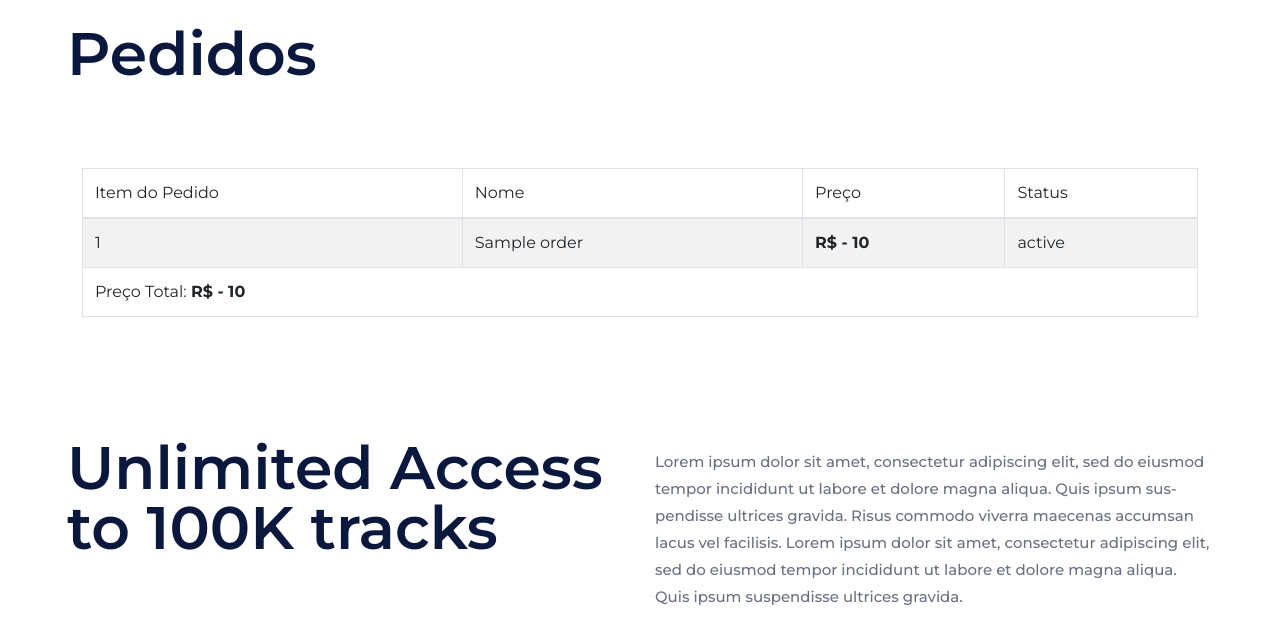
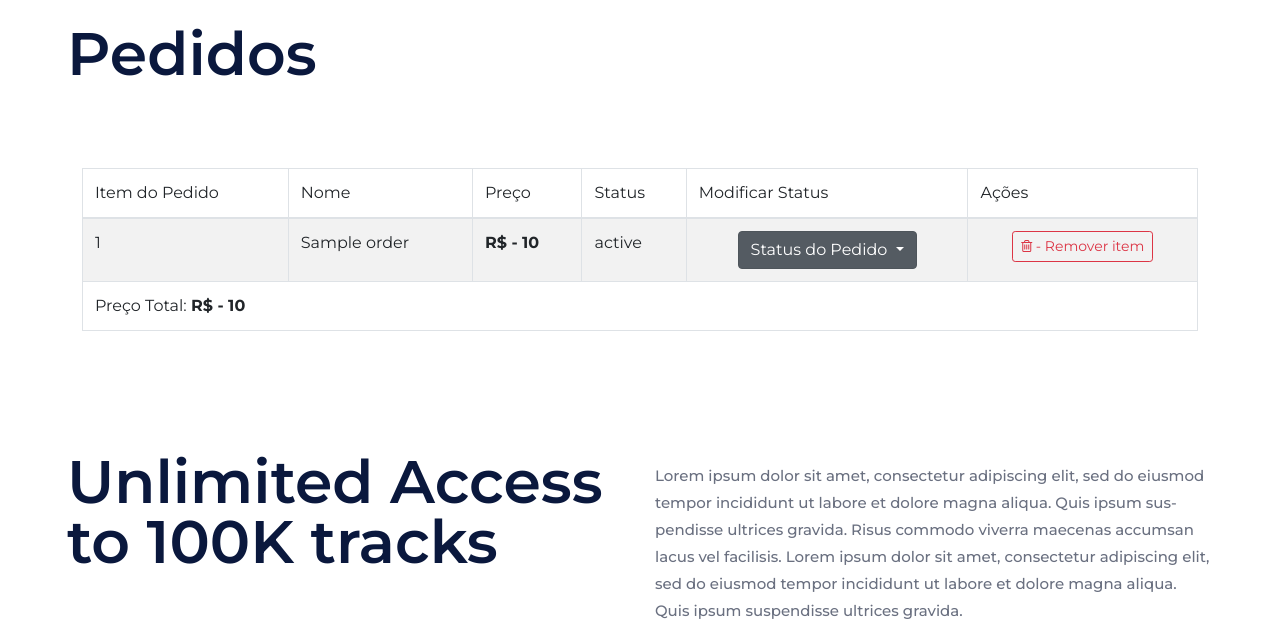
Before and after one commit to ikarolaborda/digitalmenu, a Symfony app: template app/templates/order/index.html.twig in a window 1280 px wide. Shown: the part 112-731 px from the top of the page. Run offline with Twig, Linux system fonts and the light colour scheme; the template is opened without the code that fills it: most values are stand-ins (such as "Sample title", 1, 10 or a date in 2020); some libraries are stand-ins or nearby versions.

Commit message:
feat: implement status change and order delete functions

```diff
--- a/app/templates/base.html.twig
+++ b/app/templates/base.html.twig
@@ -148,6 +148,8 @@
 <!-- Footer section end -->
 
 <!--====== Javascripts & Jquery ======-->
+<script src="https://code.jquery.com/jquery-3.3.1.slim.min.js" integrity="sha384-q8i/X+965DzO0rT7abK41JStQIAqVgRVzpbzo5smXKp4YfRvH+8abtTE1Pi6jizo" crossorigin="anonymous"></script>
+<script src="https://cdn.jsdelivr.net/npm/popper.js@1.14.3/dist/umd/popper.min.js" integrity="sha384-ZMP7rVo3mIykV+2+9J3UJ46jBk0WLaUAdn689aCwoqbBJiSnjAK/l8WvCWPIPm49" crossorigin="anonymous"></script>
 <script src="{{ asset('js/jquery-3.2.1.min.js') }}"></script>
 <script src="{{ asset('js/bootstrap.min.js') }}"></script>
 <script src="{{ asset('js/jquery.slicknav.min.js') }}"></script>
--- a/app/templates/order/index.html.twig
+++ b/app/templates/order/index.html.twig
@@ -9,6 +9,11 @@
                     <h2>Pedidos</h2>
                 </div>
             </div>
+            {% for message in app.flashes('OrderItemDeleted') %}
+                <div class="row-fluid">
+                    <div class="alert alert-danger"><i class="fa fa-remove"></i><span> {{ message }}</span></div>
+                </div>
+            {% endfor %}
                 <div class="row-fluid mt-4">
                     <table class="table table-bordered table-striped">
                         <thead>
@@ -17,6 +22,8 @@
                                 <td>Nome</td>
                                 <td>Preço</td>
                                 <td>Status</td>
+                                <td>Modificar Status</td>
+                                <td>Ações</td>
                             </tr>
                         </thead>
                         <tbody>
@@ -28,10 +35,27 @@
                                     <td>{{ order.name }}</td>
                                     <td><strong>R$ - {{ order.price }}</strong></td>
                                     <td>{{ order.status }}</td>
+                                    <td class="text-center">
+                                        <div class="dropdown show">
+                                            <a class="btn btn-secondary dropdown-toggle" href="#" role="button" id="dropdownMenuLink" data-toggle="dropdown" aria-haspopup="true" aria-expanded="false">
+                                                Status do Pedido
+                                            </a>
+                                            <div class="dropdown-menu" aria-labelledby="dropdownMenuLink">
+                                                <a class="dropdown-item" href="{{ path('status', {id: order.id, status: 1}) }}">1 - Pedido em aberto</a>
+                                                <a class="dropdown-item" href="{{ path('status', {id: order.id, status: 2}) }}">2 - Pedido em preparação</a>
+                                                <a class="dropdown-item" href="{{ path('status', {id: order.id, status: 3}) }}">3 - Pedido fechado</a>
+                                            </div>
+                                        </div>
+                                    </td>
+                                    <td class="text-center">
+                                        <ul class="list-unstyled">
+                                            <li><a class="btn btn-outline-danger btn-sm" href="{{ path('deleteOrder', {id: order.id}) }}"><i class="fa fa-trash-o"></i><span> - Remover item</span></a></li>
+                                        </ul>
+                                    </td>
                                 </tr>
                         {% endfor %}
                         <tr>
-                            <td colspan="4">Preço Total: <strong>R$ - {{ sum }}</strong></td>
+                            <td colspan="6">Preço Total: <strong>R$ - {{ sum }}</strong></td>
                         </tr>
                         </tbody>
                     </table>
```
Also changed, not shown: app/src/Controller/OrderController.php (+28 -0 lines).
